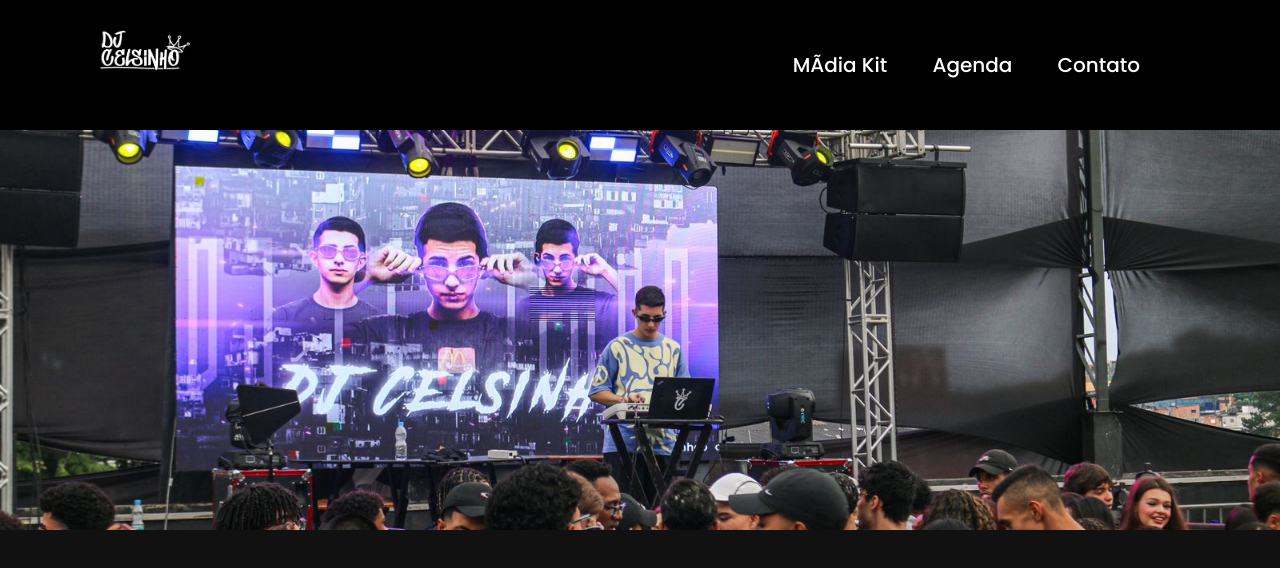
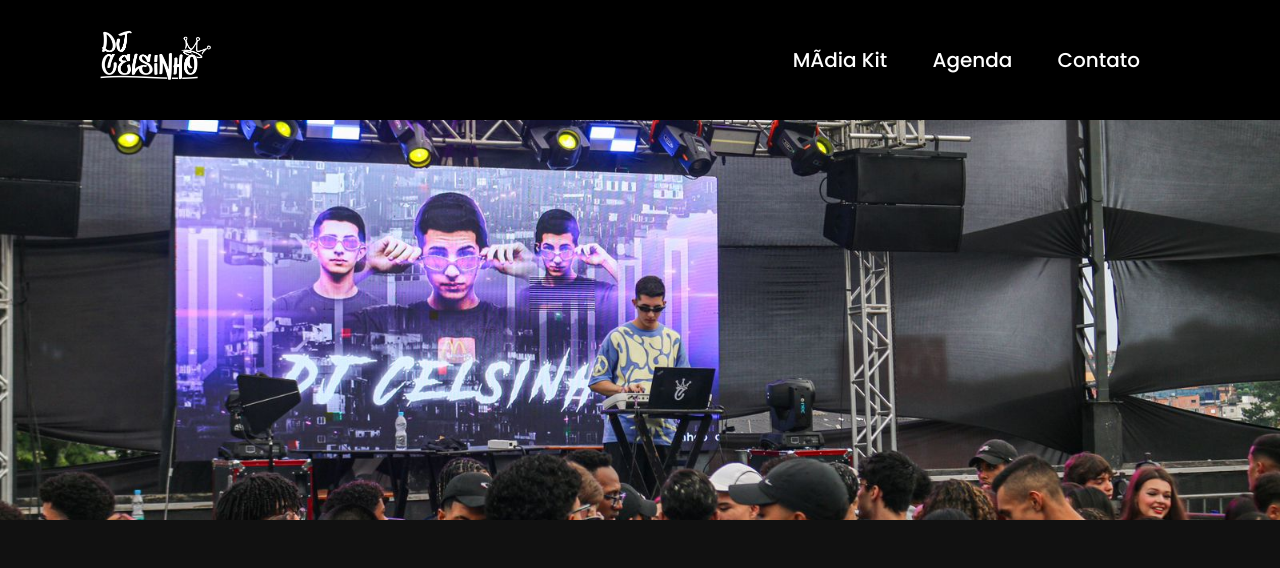
Before and after one commit to MiguelSouza232/1_ADS_Senai, a plain HTML site: page DW/SiteADS/index.html in a window 1280 px wide. Drawn offline with Linux system fonts and the light colour scheme.

Commit message:
Adicionado alterações de alinhamento da logo no site de DW

```diff
--- a/DW/SiteADS/css/style.css
+++ b/DW/SiteADS/css/style.css
@@ -16,22 +16,24 @@
 header{
     background-color: #000000;
     width: 100%;
-    height: 130px;
+    height: 120px;
     display: flex;
-    justify-content: center;
     align-items: center;
 }
 
 .logo{
-    width: 7%;
-    height: 6%;
+    width: auto;
+    height: 50px;
+    margin-top: 5px;
+    display: flex;
+    align-items: center; /* Garante alinhamento vertical se necessário */
     margin-left: 100px;
 }
 
 /* Estilização do menu */
 nav{
     color: white;
-    font-size: 20;
+    font-size: 20px;
     margin-right: 100px;
 }
 
```
